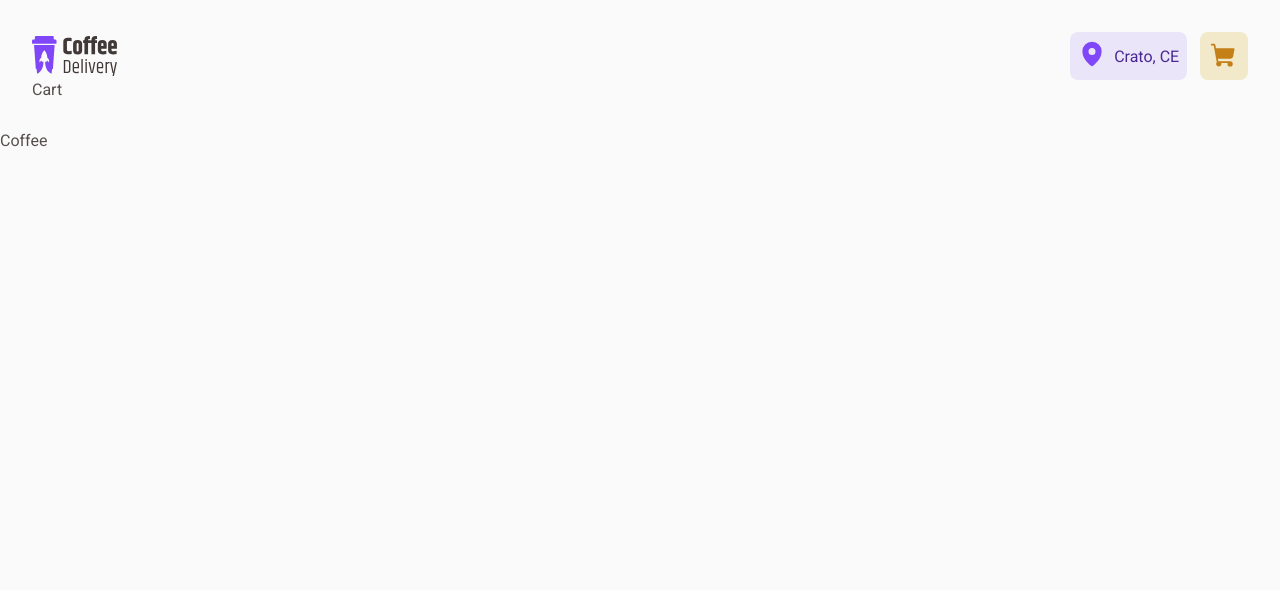
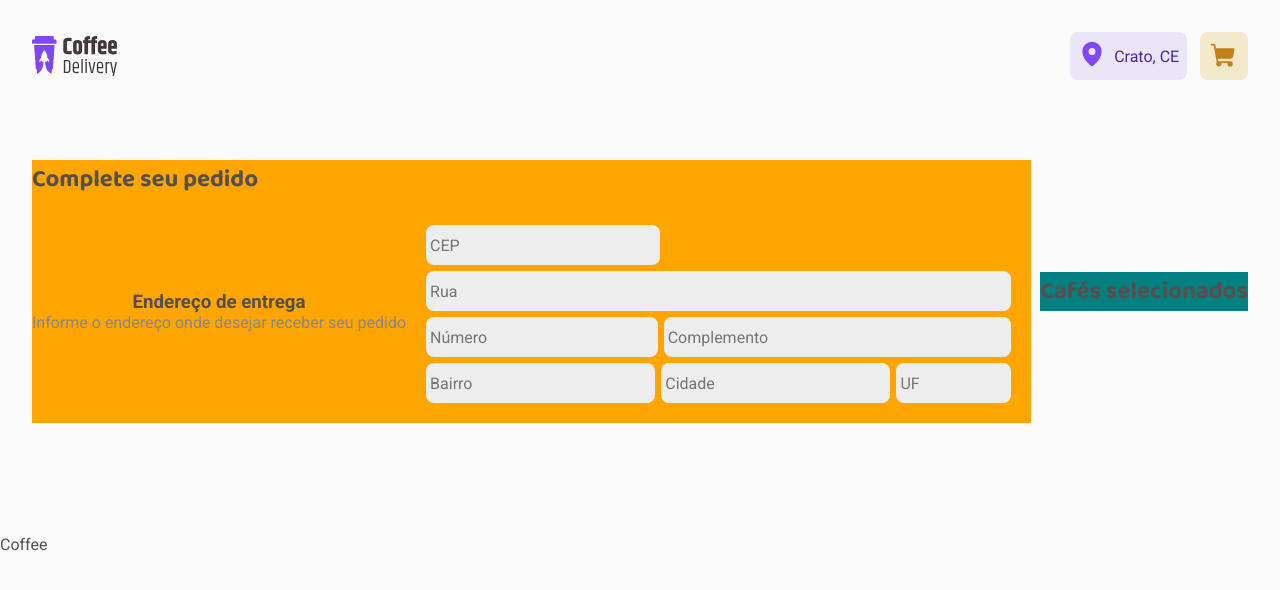
Before and after one commit to MRodrigues51/coffee-delivery, a React (Vite) app: page /cart in a window 1280 px wide. Shown: the top 590 px of the page. Built offline with nearby package versions, Linux system fonts and the light colour scheme.

Commit message:
progress page cart

```diff
--- a/src/components/Header/index.tsx
+++ b/src/components/Header/index.tsx
@@ -8,6 +8,7 @@ export function Header() {
     <HeaderContainer>
       <img src={logoCoffeeDelivery} alt="" />
       <nav>
+
         <span><i><MapPin size={28} weight='fill' /></i>Crato, CE</span>
 
         <NavLink to='/cart' title='Cart'>
--- a/src/pages/Cart/index.tsx
+++ b/src/pages/Cart/index.tsx
@@ -3,7 +3,44 @@ import { CartContainer } from "./styles";
 export function Cart() {
   return (
     <CartContainer>
-      Cart
+      <div>
+        <main>
+          <h2>Complete seu pedido</h2>
+          <div>
+            <div className="divHeader">
+              <h3>
+                Endereço de entrega
+              </h3>
+              <p>
+                Informe o endereço onde desejar receber seu pedido
+              </p>
+            </div>
+
+            <form action="">
+              <div className="divFormRowOne">
+                <input type="text" placeholder="CEP" />
+              </div>
+              <div className="divFormRowTwo">
+                <input type="text" placeholder="Rua" />
+              </div>
+              <div className="divFormRowThree">
+                <input className="inputNumber" type="text" placeholder="Número" />
+                <input className="inputComplement" type="text" placeholder="Complemento" />
+              </div>
+              <div className="divFormRowFour">
+                <input className="inputNeighborhood" type="text" placeholder="Bairro" />
+                <input className="inputCity" type="text" placeholder="Cidade" />
+                <input className="inputUF" type="text" placeholder="UF" />
+              </div>
+
+            </form>
+          </div>
+        </main>
+        <article>
+          <h2>Cafés selecionados</h2>
+        </article>
+
+      </div>
     </CartContainer>
   )
 }
--- a/src/pages/Cart/styles.tsx
+++ b/src/pages/Cart/styles.tsx
@@ -1,5 +1,60 @@
 import styled from "styled-components";
 
 export const CartContainer = styled.div`
+  width: 100%;
+  margin: 5rem auto;
 
+  div {
+    display: flex;
+    align-items: center;
+    justify-content: space-between;
+  }
+  main {
+    background: orange;
+    display: flex;
+    flex-direction: column;
+  }
+  article {
+    background: teal;
+  }
+  input {
+    background: ${(props) => props.theme["base-input"]};
+    border: 0;
+    border-radius: 8px;
+    height: 40px;
+    padding: 4px;
+  }
+  form {
+    margin: 20px;
+  }
+  form div {
+    margin-top: 6px;
+    gap: 6px;
+  }
+  .divFormRowOne input {
+    width: 40%;
+  }
+  .divFormRowTwo input {
+    width: 100%;
+  }
+  .divFormRowThree .inputNumber {
+    width: 40%;
+  }
+  .divFormRowThree .inputComplement {
+    width: 60%;
+  }
+  .divFormRowFour .inputNeighborhood {
+    width: 40%;
+  }
+  .divFormRowFour .inputCity {
+    width: 40%;
+  }
+  .divFormRowFour .inputUF {
+    width: 20%;
+  }
+  .divHeader {
+    display: flex;
+    flex-direction: column;
+    text-align: start;
+  }
 `
--- a/src/pages/Home/styles.tsx
+++ b/src/pages/Home/styles.tsx
@@ -8,9 +8,9 @@ export const HomeContainer = styled.main`
   margin: 5rem auto;
 
   div {
-  display: flex;
-  align-items: center;
-  justify-content: space-between;
+    display: flex;
+    align-items: center;
+    justify-content: space-between;
   }
   .BannerBegin{
     padding: 0 3rem 5rem 3rem;
```
